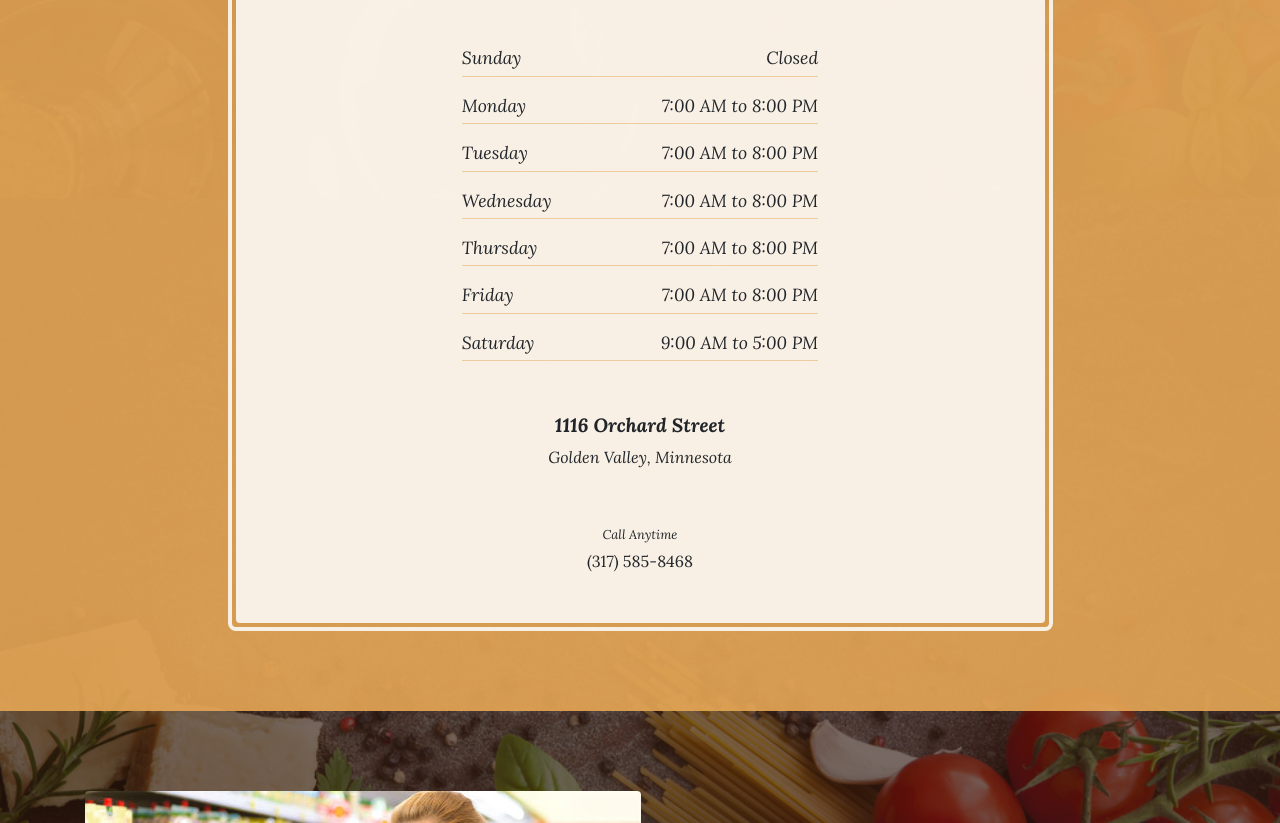
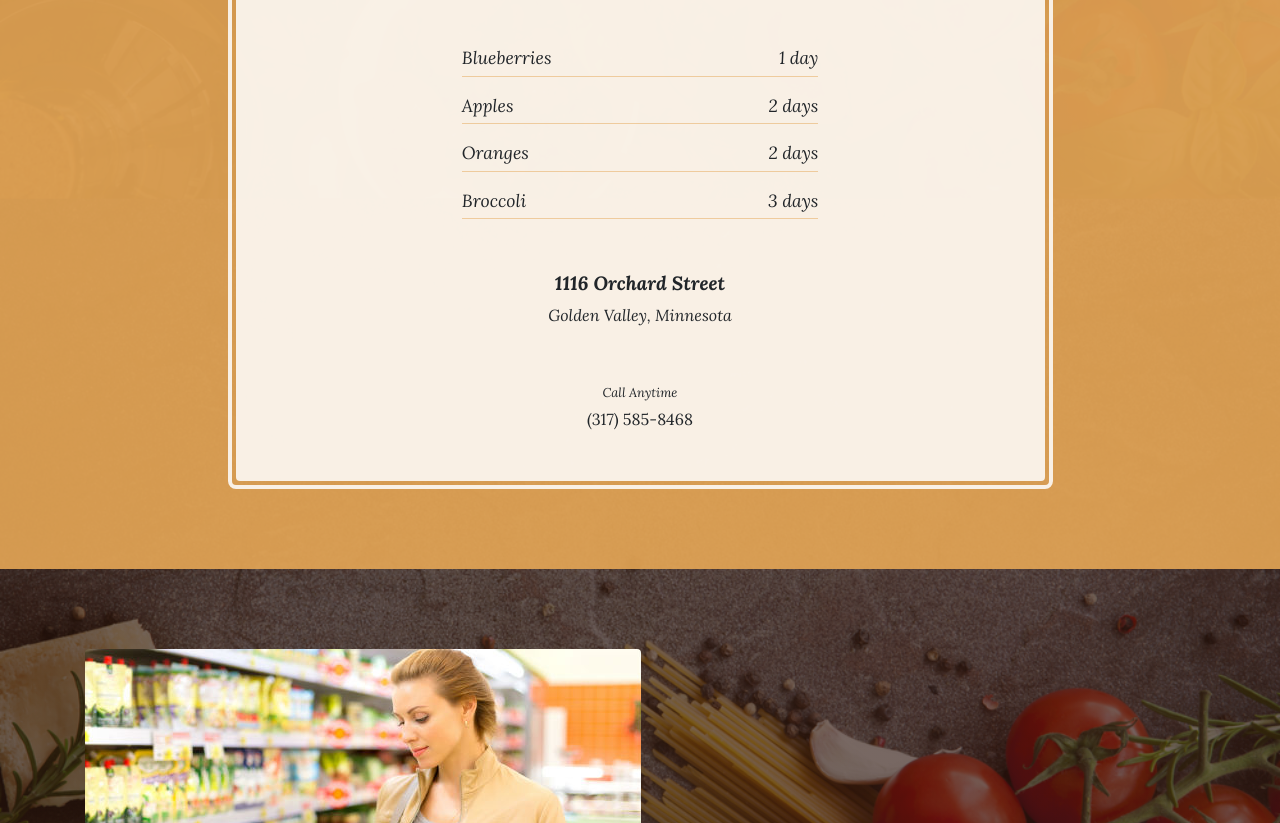
Before and after one commit to samantha-u/chexpiry, a website: page products.html in a window 1280 px wide. Shown: the part 655-1478 px from the top of the page. Drawn offline with Linux system fonts and the light colour scheme.

Commit message:
new list for expiries

```diff
--- a/products.html
+++ b/products.html
@@ -69,32 +69,20 @@
               </h2>
               <ul class="list-unstyled list-hours mb-5 text-left mx-auto">
                 <li class="list-unstyled-item list-hours-item d-flex">
-                  Sunday
-                  <span class="ml-auto">Closed</span>
+                  Blueberries
+                  <span class="ml-auto">1 day</span>
                 </li>
                 <li class="list-unstyled-item list-hours-item d-flex">
-                  Monday
-                  <span class="ml-auto">7:00 AM to 8:00 PM</span>
+                  Apples
+                  <span class="ml-auto">2 days</span>
                 </li>
                 <li class="list-unstyled-item list-hours-item d-flex">
-                  Tuesday
-                  <span class="ml-auto">7:00 AM to 8:00 PM</span>
+                  Oranges
+                  <span class="ml-auto">2 days</span>
                 </li>
                 <li class="list-unstyled-item list-hours-item d-flex">
-                  Wednesday
-                  <span class="ml-auto">7:00 AM to 8:00 PM</span>
-                </li>
-                <li class="list-unstyled-item list-hours-item d-flex">
-                  Thursday
-                  <span class="ml-auto">7:00 AM to 8:00 PM</span>
-                </li>
-                <li class="list-unstyled-item list-hours-item d-flex">
-                  Friday
-                  <span class="ml-auto">7:00 AM to 8:00 PM</span>
-                </li>
-                <li class="list-unstyled-item list-hours-item d-flex">
-                  Saturday
-                  <span class="ml-auto">9:00 AM to 5:00 PM</span>
+                  Broccoli
+                  <span class="ml-auto">3 days</span>
                 </li>
               </ul>
               <p class="address mb-5">
```
